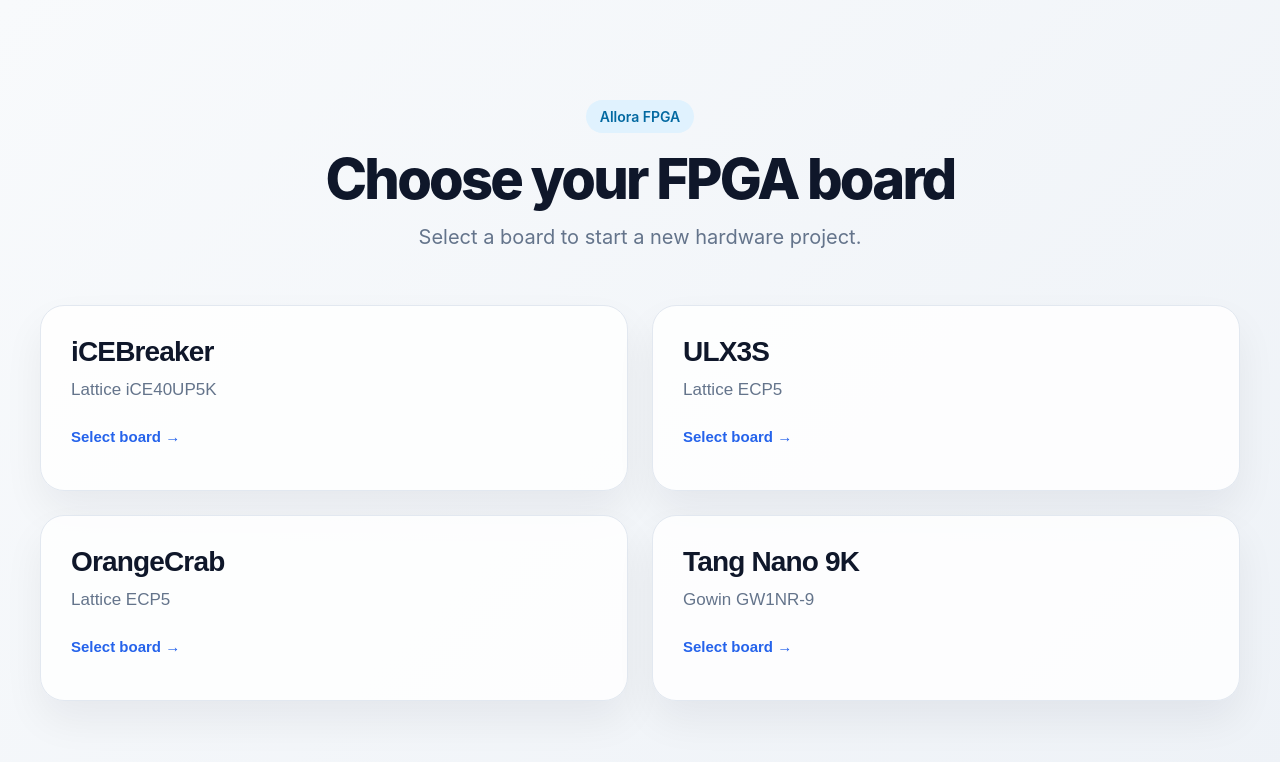
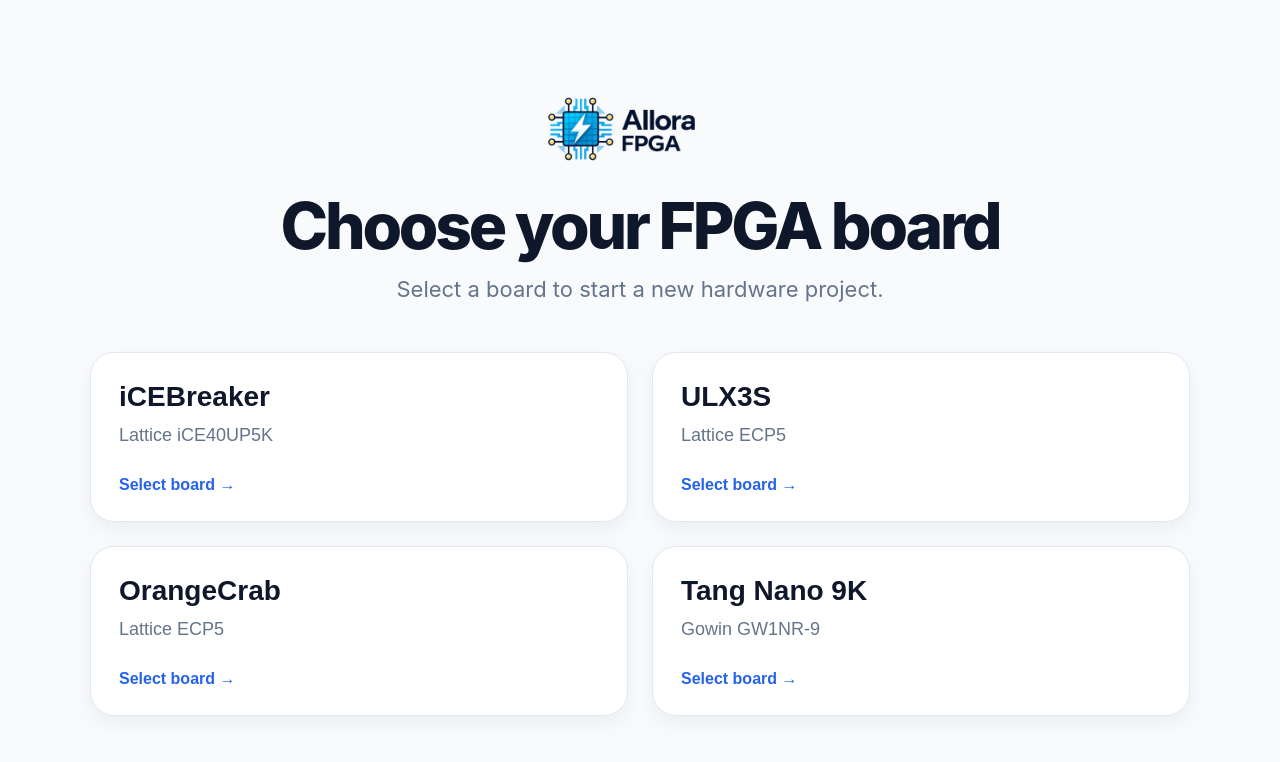
Before and after one commit to areen0427/Allora-FPGA, a React (Vite) app in the folder allora-fpga/: page / in a window 1280 px wide. Shown: the top 762 px of the page. Built offline with nearby package versions, Linux system fonts and the light colour scheme.

Commit message:
updated logo

```diff
--- a/allora-fpga/src/pages/BoardSelect.tsx
+++ b/allora-fpga/src/pages/BoardSelect.tsx
@@ -5,47 +5,59 @@
     <div
       style={{
         minHeight: "100vh",
-        background: "linear-gradient(135deg, #f8fafc 0%, #eef2f7 100%)",
+        background: "#f8fafc",
         color: "#0f172a",
         fontFamily:
           "Inter, ui-sans-serif, system-ui, -apple-system, BlinkMacSystemFont, sans-serif",
         display: "flex",
-        flexDirection: "column",
         justifyContent: "center",
         alignItems: "center",
+        padding: "40px",
+        boxSizing: "border-box",
       }}
     >
       <div
         style={{
           width: "100%",
-                maxWidth: "1400px",
-                margin: "0 auto",
-                padding: "0 40px",
+          maxWidth: "1100px",
         }}
       >
-        <div style={{ textAlign: "center", marginBottom: "56px" }}>
+        {/* Logo */}
         <div
             style={{
-              display: "inline-block",
-              padding: "8px 14px",
-              borderRadius: "999px",
-              background: "#e0f2fe",
-              color: "#0369a1",
-              fontSize: "14px",
-              fontWeight: 600,
-              marginBottom: "18px",
+                height: "100px",
+                overflow: "hidden",
+                display: "flex",
+                justifyContent: "center",
+                alignItems: "center",
+                marginBottom: "10px",
             }}
             >
-            Allora FPGA
+            <img
+                src="/logo.png"
+                alt="Allora FPGA"
+                style={{
+                height: "220px",
+                width: "auto",
+                }}
+            />
         </div>
 
+        {/* Header */}
+        <div
+          style={{
+            textAlign: "center",
+            marginBottom: "50px",
+          }}
+        >
           <h1
             style={{
-              fontSize: "56px",
+              fontSize: "64px",
+              fontWeight: 800,
+              letterSpacing: "-0.05em",
+              margin: 0,
               lineHeight: 1,
-              margin: 0,
-              letterSpacing: "-0.05em",
-              fontWeight: 800,
+              color: "#0f172a",
             }}
           >
             Choose your FPGA board
@@ -53,19 +65,20 @@
 
           <p
             style={{
+              marginTop: "18px",
+              fontSize: "22px",
               color: "#64748b",
-              marginTop: "18px",
-              fontSize: "20px",
             }}
           >
             Select a board to start a new hardware project.
           </p>
         </div>
 
+        {/* Board Grid */}
         <div
           style={{
             display: "grid",
-            gridTemplateColumns: "repeat(2, minmax(280px, 1fr))",
+            gridTemplateColumns: "repeat(2, 1fr)",
             gap: "24px",
           }}
         >
@@ -76,21 +89,20 @@
               style={{
                 border: "1px solid #e2e8f0",
                 borderRadius: "24px",
-                padding: "30px",
-                background: "rgba(255, 255, 255, 0.85)",
+                padding: "28px",
+                background: "#ffffff",
                 cursor: "pointer",
                 textAlign: "left",
-                boxShadow: "0 20px 40px rgba(15, 23, 42, 0.06)",
-                minHeight: "160px",
+                boxShadow: "0 8px 20px rgba(15,23,42,0.05)",
+                height: "170px",
               }}
             >
               <h2
                 style={{
                   margin: 0,
-                  marginBottom: "12px",
                   fontSize: "28px",
                   color: "#0f172a",
-                  letterSpacing: "-0.03em",
+                  fontWeight: 700,
                 }}
               >
                 {board.name}
@@ -98,9 +110,9 @@
 
               <p
                 style={{
-                  margin: 0,
+                  marginTop: "12px",
+                  fontSize: "18px",
                   color: "#64748b",
-                  fontSize: "17px",
                 }}
               >
                 {board.fpga}
@@ -108,10 +120,10 @@
 
               <p
                 style={{
-                  marginTop: "28px",
+                  marginTop: "30px",
                   color: "#2563eb",
-                  fontSize: "15px",
                   fontWeight: 600,
+                  fontSize: "16px",
                 }}
               >
                 Select board →
```
Also changed, not shown: allora-fpga/public/logo.png (added). Lines whose indentation alone changed are shown as unchanged.
